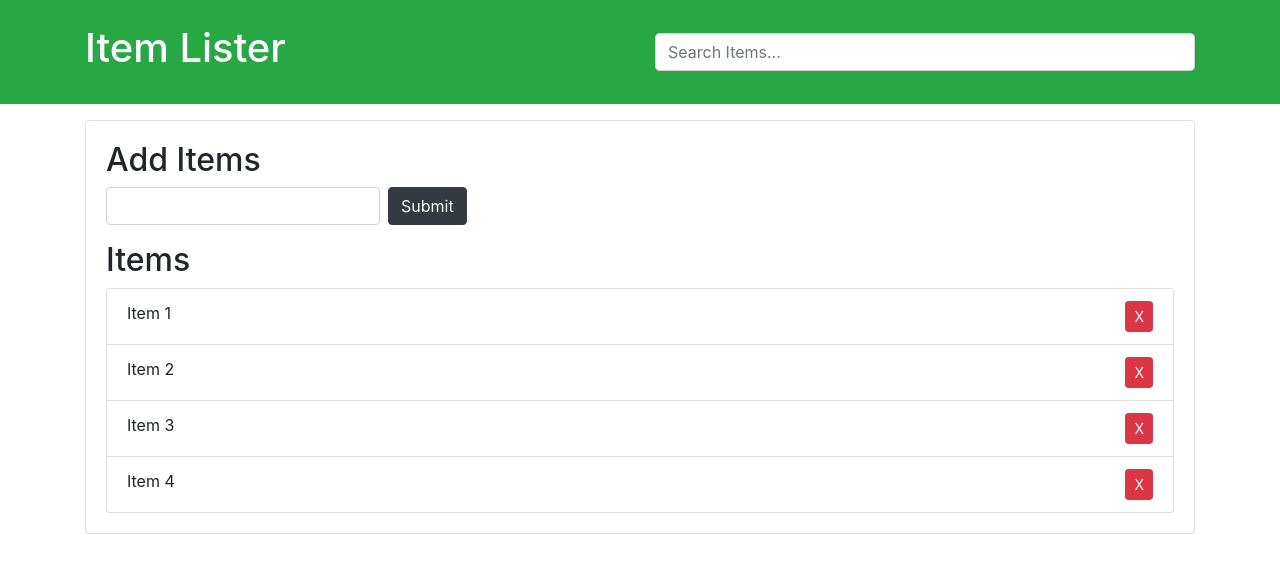
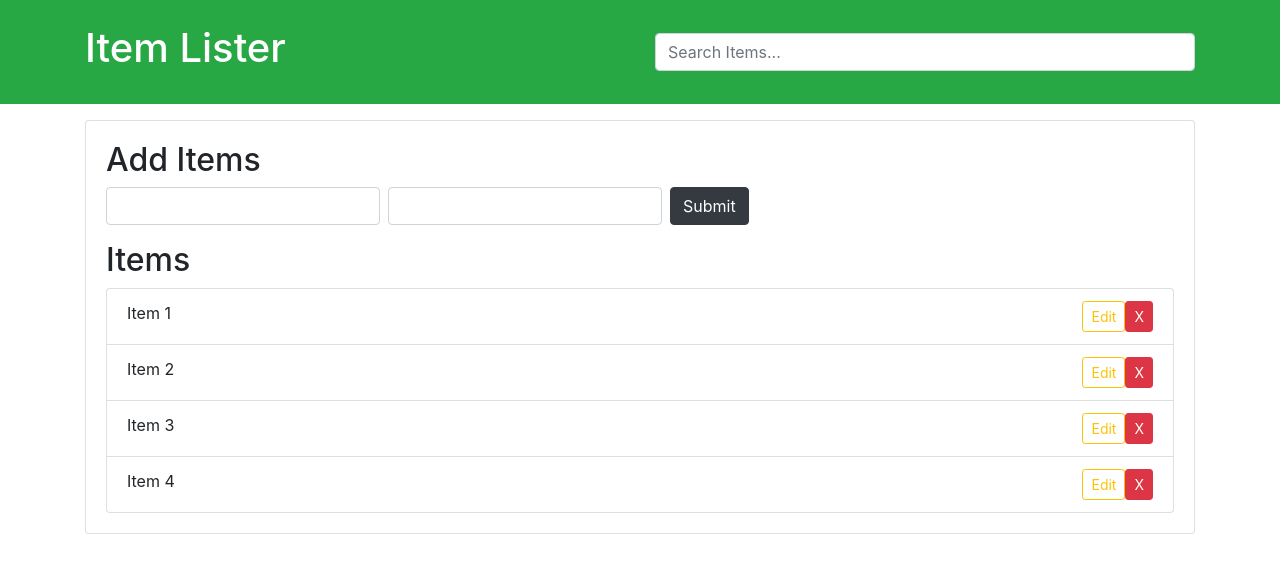
Before and after one commit to hazel1814/Sharpener_assignment, a plain HTML site: page index.html in a window 1280 px wide. Drawn offline with nearby package versions, Linux system fonts and the light colour scheme.

Commit message:
Add files via upload

```diff
--- a/index.html
+++ b/index.html
@@ -5,7 +5,8 @@
     <meta charset="UTF-8">
     <meta http-equiv="X-UA-Compatible" content="IE=edge">
     <meta name="viewport" content="width=device-width, initial-scale=1.0">
-    <link rel="stylesheet" href="https://cdn.jsdelivr.net/npm/bootstrap@4.3.1/dist/css/bootstrap.min.css" integrity="sha384-ggOyR0iXCbMQv3Xipma34MD+dH/1fQ784/j6cY/iJTQUOhcWr7x9JvoRxT2MZw1T" crossorigin="anonymous">
+    <link rel="stylesheet" href="https://cdn.jsdelivr.net/npm/bootstrap@4.3.1/dist/css/bootstrap.min.css"
+        integrity="sha384-ggOyR0iXCbMQv3Xipma34MD+dH/1fQ784/j6cY/iJTQUOhcWr7x9JvoRxT2MZw1T" crossorigin="anonymous">
     <title>Item Lister</title>
 </head>
 
@@ -27,21 +28,30 @@
             <h2 class="title">Add Items</h2>
             <form id="addForm" class="form-inline mb-3">
                 <input type="text" class="form-control mr-2" id="item">
+                <input type="text" class="form-control mr-2" id="description">
                 <input type="submit" class="btn btn-dark" value="Submit">
             </form>
             <h2 class="title">Items</h2>
             <ul id="items" class="list-group">
-                <li class="list-group-item">Item 1 <button class="btn btn-danger btn-sm float-right delete">X</button>
+                <li class="list-group-item">Item 1 <button class="btn btn-danger btn-sm float-right delete">X
+                        <button class="btn btn btn-outline-warning btn-sm float-right delete">Edit</button></button>
                 </li>
-                <li class="list-group-item">Item 2 <button class="btn btn-danger btn-sm float-right delete">X</button>
+                <li class="list-group-item">Item 2 <button class="btn btn-danger btn-sm float-right delete">X
+                        <button class="btn btn btn-outline-warning btn-sm float-right delete">Edit</button>
+                    </button>
                 </li>
-                <li class="list-group-item">Item 3 <button class="btn btn-danger btn-sm float-right delete">X</button>
+                <li class="list-group-item">Item 3 <button class="btn btn-danger btn-sm float-right delete">X
+                        <button class="btn btn btn-outline-warning btn-sm float-right delete">Edit</button>
+                    </button>
                 </li>
-                <li class="list-group-item">Item 4 <button class="btn btn-danger btn-sm float-right delete">X</button>
+                <li class="list-group-item">Item 4 <button class="btn btn-danger btn-sm float-right delete">X
+                        <button class="btn btn btn-outline-warning btn-sm float-right delete">Edit</button>
+                    </button>
                 </li>
             </ul>
         </div>
     </div>
 </body>
 <script src="main.js"></script>
+
 </html>
```
